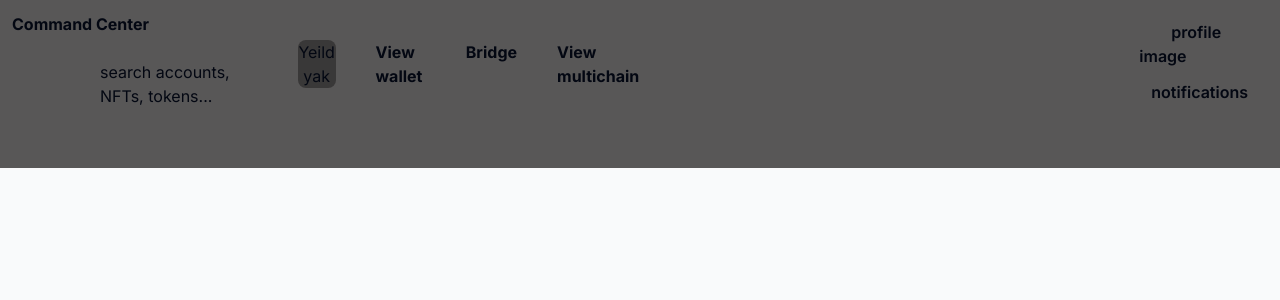
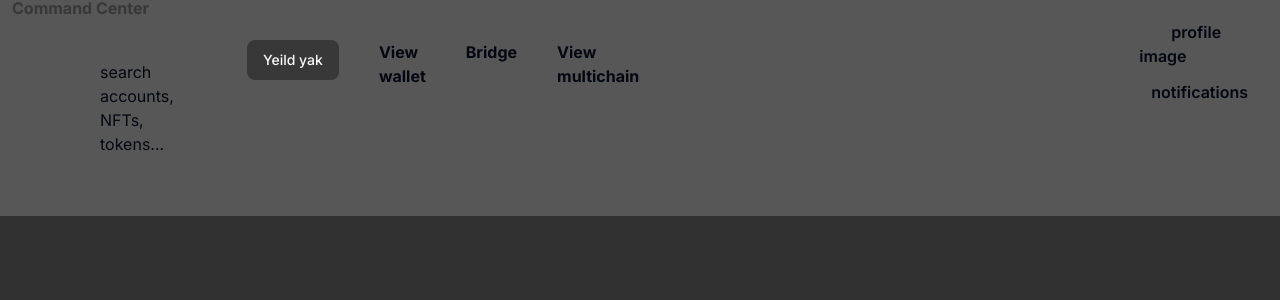
Before and after one commit to addicted2crypto/command-center, a Next.js app: page / in a window 1280 px wide. Shown: the top 300 px of the page. Built offline with nearby package versions, Linux system fonts and the light colour scheme.

Commit message:
Heeader/DarkMode and buttons started

```diff
--- a/src/app/components/header.tsx
+++ b/src/app/components/header.tsx
@@ -1,17 +1,20 @@
 "use client"
-import React from 'react'
+import { Button } from '@/components/ui/button';
+import React from 'react';
+
+
 
 export default function Header() {
 
   return ( <header className='p-5 flex flex-cols bg-[#585757]'>
 
 
-    <h1 className='text-bold font-bold font-weight z-10 absolute top-3 left-3'>
+    <h1 className='text-bold font-bold font-weight z-10 absolute top-3 left-3 text-[#383838] -mt-4 dark:text-[#d6d6d6]'>
       Command Center
       </h1>
-      <search className='pl-20 p-10'>search accounts, NFTs, tokens...</search>
+      <search className='pl-20 p-10 '>search accounts, NFTs, tokens...</search>
       <div className='p-5'>
-      <button className='bg-[#393838] rounded-lg'>Yeild yak</button>
+      <Button className='bg-[#393838] rounded-lg'>Yeild yak</Button>
       </div>
       <div className='font-bold p-5'>View wallet</div>
       <div className='font-bold p-5'>Bridge</div>
--- a/src/app/globals.css
+++ b/src/app/globals.css
@@ -1,3 +1,76 @@
 @tailwind base;
-@tailwind components;
-@tailwind utilities;
+  @tailwind components;
+  @tailwind utilities;
+
+  @layer base {
+    :root {
+      --background: 0 0% 100%;
+      --foreground: 224 71.4% 4.1%;
+
+      --card: 0 0% 100%;
+      --card-foreground: 224 71.4% 4.1%;
+
+      --popover: 0 0% 100%;
+      --popover-foreground: 224 71.4% 4.1%;
+
+      --primary: 220.9 39.3% 11%;
+      --primary-foreground: 210 20% 98%;
+
+      --secondary: 220 14.3% 95.9%;
+      --secondary-foreground: 220.9 39.3% 11%;
+
+      --muted: 220 14.3% 95.9%;
+      --muted-foreground: 220 8.9% 46.1%;
+
+      --accent: 220 14.3% 95.9%;
+      --accent-foreground: 220.9 39.3% 11%;
+
+      --destructive: 0 84.2% 60.2%;
+      --destructive-foreground: 210 20% 98%;
+
+      --border: 220 13% 91%;
+      --input: 220 13% 91%;
+      --ring: 224 71.4% 4.1%;
+
+      --radius: 0.5rem;
+    }
+
+    .dark {
+      --background: 224 71.4% 4.1%;
+      --foreground: 210 20% 98%;
+
+      --card: 224 71.4% 4.1%;
+      --card-foreground: 210 20% 98%;
+
+      --popover: 224 71.4% 4.1%;
+      --popover-foreground: 210 20% 98%;
+
+      --primary: 210 20% 98%;
+      --primary-foreground: 220.9 39.3% 11%;
+
+      --secondary: 215 27.9% 16.9%;
+      --secondary-foreground: 210 20% 98%;
+
+      --muted: 215 27.9% 16.9%;
+      --muted-foreground: 217.9 10.6% 64.9%;
+
+      --accent: 215 27.9% 16.9%;
+      --accent-foreground: 210 20% 98%;
+
+      --destructive: 0 62.8% 30.6%;
+      --destructive-foreground: 210 20% 98%;
+
+      --border: 215 27.9% 16.9%;
+      --input: 215 27.9% 16.9%;
+      --ring: 216 12.2% 83.9%;
+    }
+  }
+
+  @layer base {
+    * {
+      @apply border-border;
+    }
+    body {
+      @apply bg-background text-foreground;
+    }
+  }
--- a/src/app/layout.tsx
+++ b/src/app/layout.tsx
@@ -1,5 +1,7 @@
+import DarkContextProvider from '@/context/darkmode-context';
 import type { Metadata } from "next";
 import { Inter } from "next/font/google";
+import Header from './components/header';
 import "./globals.css";
 
 const inter = Inter({ subsets: ["latin"] });
@@ -16,11 +18,14 @@ export default function RootLayout({
 }>) {
   return (
     <html lang="en">
-      <body className={`${inter.className} bg-gray-50 text-gray-950 relative dark:bg-[#100f0f] dark:text-[#d6d6d6] `}>
-        <header />
+
+      <body className={`${inter.className} bg-[#313131] text-gray-950 relative dark:bg-[#100f0f] dark:text-[#d6d6d6] `}>
+        <DarkContextProvider>
+      <Header />
         {children}
+        </DarkContextProvider>
+        </body>
 
-        </body>
     </html>
   );
 }
--- a/src/app/page.tsx
+++ b/src/app/page.tsx
@@ -4,7 +4,7 @@ import Header from './components/header';
 export default function Home() {
   return (
     <main className='flex'>
-      <Header />
+
 
 
     </main>
--- /dev/null
+++ b/src/components/ui/button.tsx
@@ -0,0 +1,56 @@
+import * as React from "react"
+import { Slot } from "@radix-ui/react-slot"
+import { cva, type VariantProps } from "class-variance-authority"
+
+import { cn } from "@/lib/utils"
+
+const buttonVariants = cva(
+  "inline-flex items-center justify-center whitespace-nowrap rounded-md text-sm font-medium ring-offset-background transition-colors focus-visible:outline-none focus-visible:ring-2 focus-visible:ring-ring focus-visible:ring-offset-2 disabled:pointer-events-none disabled:opacity-50",
+  {
+    variants: {
+      variant: {
+        default: "bg-primary text-primary-foreground hover:bg-primary/90",
+        destructive:
+          "bg-destructive text-destructive-foreground hover:bg-destructive/90",
+        outline:
+          "border border-input bg-background hover:bg-accent hover:text-accent-foreground",
+        secondary:
+          "bg-secondary text-secondary-foreground hover:bg-secondary/80",
+        ghost: "hover:bg-accent hover:text-accent-foreground",
+        link: "text-primary underline-offset-4 hover:underline",
+      },
+      size: {
+        default: "h-10 px-4 py-2",
+        sm: "h-9 rounded-md px-3",
+        lg: "h-11 rounded-md px-8",
+        icon: "h-10 w-10",
+      },
+    },
+    defaultVariants: {
+      variant: "default",
+      size: "default",
+    },
+  }
+)
+
+export interface ButtonProps
+  extends React.ButtonHTMLAttributes<HTMLButtonElement>,
+    VariantProps<typeof buttonVariants> {
+  asChild?: boolean
+}
+
+const Button = React.forwardRef<HTMLButtonElement, ButtonProps>(
+  ({ className, variant, size, asChild = false, ...props }, ref) => {
+    const Comp = asChild ? Slot : "button"
+    return (
+      <Comp
+        className={cn(buttonVariants({ variant, size, className }))}
+        ref={ref}
+        {...props}
+      />
+    )
+  }
+)
+Button.displayName = "Button"
+
+export { Button, buttonVariants }
--- /dev/null
+++ b/src/context/darkmode-context.tsx
@@ -0,0 +1,73 @@
+"use client"
+import React, { useEffect, useState, createContext, useContext } from 'react'
+
+export type Theme = "light" | "dark";
+
+type DarkContextProviderProps = {
+    children: React.ReactNode;
+};
+
+type DarkModeContextType = {
+    theme: Theme,
+    toggleTheme: () => void;
+}
+
+const DarkmodeContext = createContext<DarkModeContextType | null>(null);
+
+export default function DarkContextProvider({
+    children,
+}: DarkContextProviderProps) {
+    const [theme, setTheme] = useState<Theme>("light");
+
+
+    //stores on clients localstorage to remember prefrence
+    const toggleTheme = () => {
+      if(theme === 'light') {
+          setTheme('dark');
+          window.localStorage.setItem('theme', 'dark');
+          document.documentElement.classList.add('dark');
+      } else {
+          setTheme('light');
+          window.localStorage.setItem("theme", 'light');
+          document.documentElement.classList.remove('dark');
+      }
+
+    };
+
+
+    //useEffect runs a check of local storage-> use effect is good for reading outside react in this situation
+    useEffect(() => {
+      const localTheme = window.localStorage.getItem('theme')as Theme | null;
+      if (localTheme) {
+          setTheme(localTheme);
+
+          if(localTheme === "dark"){
+              document.documentElement.classList.add('dark');
+          }
+
+      } else if(window.matchMedia('(prefers-color-scheme: dark)').matches) {
+          setTheme('dark');
+          document.documentElement.classList.add('dark');
+      }
+
+    }, []);
+
+
+    return (
+
+        <DarkmodeContext.Provider value={{
+            theme,
+            toggleTheme
+        }}>
+            {children}
+        </DarkmodeContext.Provider>
+  )
+}
+ export function useDarkMode() {
+    const context = useContext(DarkmodeContext);
+
+    if(context === null){
+        throw new Error("useDark must be used within a DarkModeContextProvider");
+    }
+    return context;
+ }
--- /dev/null
+++ b/src/lib/utils.ts
@@ -0,0 +1,6 @@
+import { type ClassValue, clsx } from "clsx"
+import { twMerge } from "tailwind-merge"
+
+export function cn(...inputs: ClassValue[]) {
+  return twMerge(clsx(inputs))
+}
--- a/tailwind.config.ts
+++ b/tailwind.config.ts
@@ -1,20 +1,80 @@
-import type { Config } from "tailwindcss";
+import type { Config } from "tailwindcss"
 
-const config: Config = {
+const config = {
+  darkMode: ["class"],
   content: [
-    "./src/pages/**/*.{js,ts,jsx,tsx,mdx}",
-    "./src/components/**/*.{js,ts,jsx,tsx,mdx}",
-    "./src/app/**/*.{js,ts,jsx,tsx,mdx}",
-  ],
+    './pages/**/*.{ts,tsx}',
+    './components/**/*.{ts,tsx}',
+    './app/**/*.{ts,tsx}',
+    './src/**/*.{ts,tsx}',
+	],
+  prefix: "",
   theme: {
+    container: {
+      center: true,
+      padding: "2rem",
+      screens: {
+        "2xl": "1400px",
+      },
+    },
     extend: {
-      backgroundImage: {
-        "gradient-radial": "radial-gradient(var(--tw-gradient-stops))",
-        "gradient-conic":
-          "conic-gradient(from 180deg at 50% 50%, var(--tw-gradient-stops))",
+      colors: {
+        border: "hsl(var(--border))",
+        input: "hsl(var(--input))",
+        ring: "hsl(var(--ring))",
+        background: "hsl(var(--background))",
+        foreground: "hsl(var(--foreground))",
+        primary: {
+          DEFAULT: "hsl(var(--primary))",
+          foreground: "hsl(var(--primary-foreground))",
+        },
+        secondary: {
+          DEFAULT: "hsl(var(--secondary))",
+          foreground: "hsl(var(--secondary-foreground))",
+        },
+        destructive: {
+          DEFAULT: "hsl(var(--destructive))",
+          foreground: "hsl(var(--destructive-foreground))",
+        },
+        muted: {
+          DEFAULT: "hsl(var(--muted))",
+          foreground: "hsl(var(--muted-foreground))",
+        },
+        accent: {
+          DEFAULT: "hsl(var(--accent))",
+          foreground: "hsl(var(--accent-foreground))",
+        },
+        popover: {
+          DEFAULT: "hsl(var(--popover))",
+          foreground: "hsl(var(--popover-foreground))",
+        },
+        card: {
+          DEFAULT: "hsl(var(--card))",
+          foreground: "hsl(var(--card-foreground))",
+        },
+      },
+      borderRadius: {
+        lg: "var(--radius)",
+        md: "calc(var(--radius) - 2px)",
+        sm: "calc(var(--radius) - 4px)",
+      },
+      keyframes: {
+        "accordion-down": {
+          from: { height: "0" },
+          to: { height: "var(--radix-accordion-content-height)" },
+        },
+        "accordion-up": {
+          from: { height: "var(--radix-accordion-content-height)" },
+          to: { height: "0" },
+        },
+      },
+      animation: {
+        "accordion-down": "accordion-down 0.2s ease-out",
+        "accordion-up": "accordion-up 0.2s ease-out",
       },
     },
   },
-  plugins: [],
-};
-export default config;
+  plugins: [require("tailwindcss-animate")],
+} satisfies Config
+
+export default config
```
Also changed, not shown: package.json (+10 -4 lines), components.json (added), 1 other file (tests, documents, lock files or other folders).
